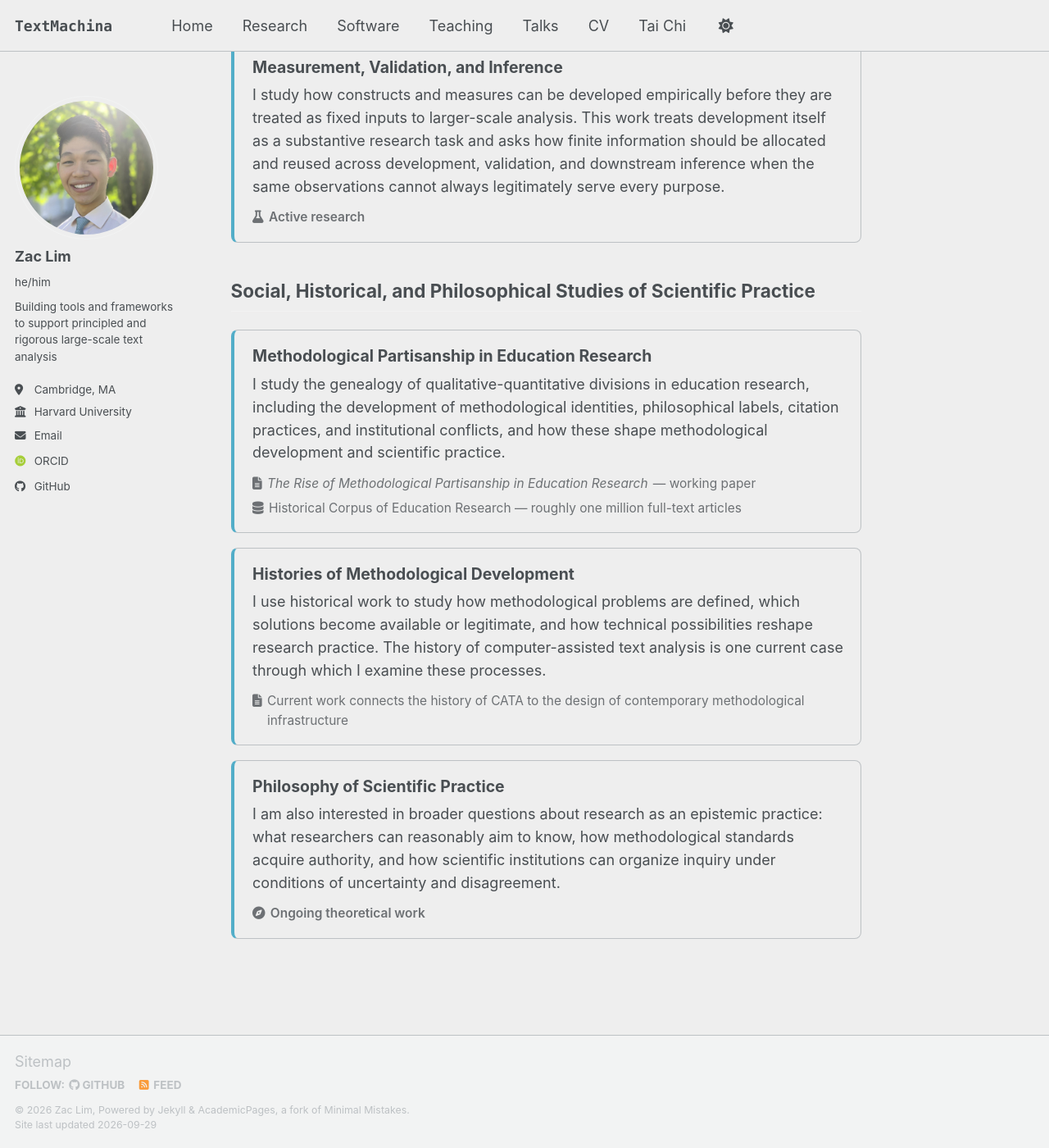
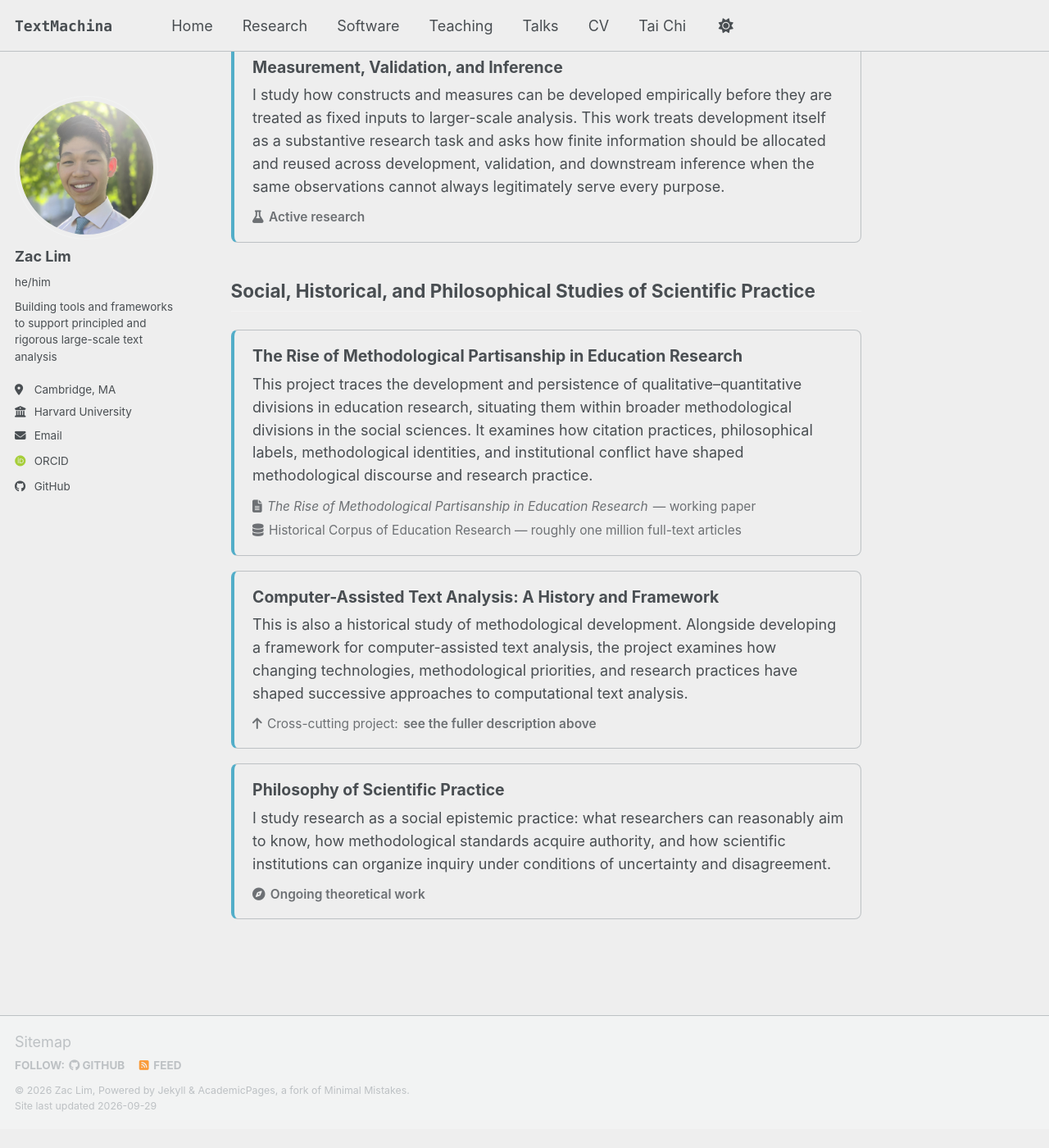
Before and after one commit to zacthinks/zacthinks.github.io, a Jekyll site: the page built from _pages/research.md, in a window 1280 px wide and 1400 px high, scrolled down 1717 px. Shown: the whole window at 82% size. Built offline with Jekyll 4.4.1, drawn with Linux system fonts in a browser that asks for light colours; some web fonts are replaced; a script bundle is joined from its source files by our own code; library files that are not in the unit come from our copies; after the commit the page ends 3094 px from its top, so only the background shows below that.

Commit message:
Refine second research cluster

```diff
--- a/_pages/research.md
+++ b/_pages/research.md
@@ -89,22 +89,22 @@ My research spans two mutually informing areas: **methods for complex evidence**
 
 <article class="project-entry" id="methodological-partisanship">
   <div class="project-entry__top">
-    <div class="project-entry__title">Methodological Partisanship in Education Research</div>
+    <div class="project-entry__title">The Rise of Methodological Partisanship in Education Research</div>
   </div>
-  <p>I study the genealogy of qualitative-quantitative divisions in education research, including the development of methodological identities, philosophical labels, citation practices, and institutional conflicts, and how these shape methodological development and scientific practice.</p>
+  <p>This project traces the development and persistence of qualitative–quantitative divisions in education research, situating them within broader methodological divisions in the social sciences. It examines how citation practices, philosophical labels, methodological identities, and institutional conflict have shaped methodological discourse and research practice.</p>
   <div class="project-entry__meta">
     <span><i class="fas fa-file-lines" aria-hidden="true"></i> <em>The Rise of Methodological Partisanship in Education Research</em> — working paper</span>
     <span><i class="fas fa-database" aria-hidden="true"></i> Historical Corpus of Education Research — roughly one million full-text articles</span>
   </div>
 </article>
 
-<article class="project-entry" id="histories-of-methodological-development">
+<article class="project-entry" id="cata-history-crosscut">
   <div class="project-entry__top">
-    <div class="project-entry__title">Histories of Methodological Development</div>
+    <div class="project-entry__title">Computer-Assisted Text Analysis: A History and Framework</div>
   </div>
-  <p>I use historical work to study how methodological problems are defined, which solutions become available or legitimate, and how technical possibilities reshape research practice. The history of computer-assisted text analysis is one current case through which I examine these processes.</p>
+  <p>This is also a historical study of methodological development. Alongside developing a framework for computer-assisted text analysis, the project examines how changing technologies, methodological priorities, and research practices have shaped successive approaches to computational text analysis.</p>
   <div class="project-entry__meta">
-    <span><i class="fas fa-file-lines" aria-hidden="true"></i> Current work connects the history of CATA to the design of contemporary methodological infrastructure</span>
+    <span><i class="fas fa-arrow-up" aria-hidden="true"></i> Cross-cutting project: <a href="#computer-assisted-text-analysis">see the fuller description above</a></span>
   </div>
 </article>
 
@@ -112,7 +112,7 @@ My research spans two mutually informing areas: **methods for complex evidence**
   <div class="project-entry__top">
     <div class="project-entry__title">Philosophy of Scientific Practice</div>
   </div>
-  <p>I am also interested in broader questions about research as an epistemic practice: what researchers can reasonably aim to know, how methodological standards acquire authority, and how scientific institutions can organize inquiry under conditions of uncertainty and disagreement.</p>
+  <p>I study research as a social epistemic practice: what researchers can reasonably aim to know, how methodological standards acquire authority, and how scientific institutions can organize inquiry under conditions of uncertainty and disagreement.</p>
   <div class="project-entry__meta">
     <span class="project-entry__status"><i class="fas fa-compass" aria-hidden="true"></i> Ongoing theoretical work</span>
   </div>
```
